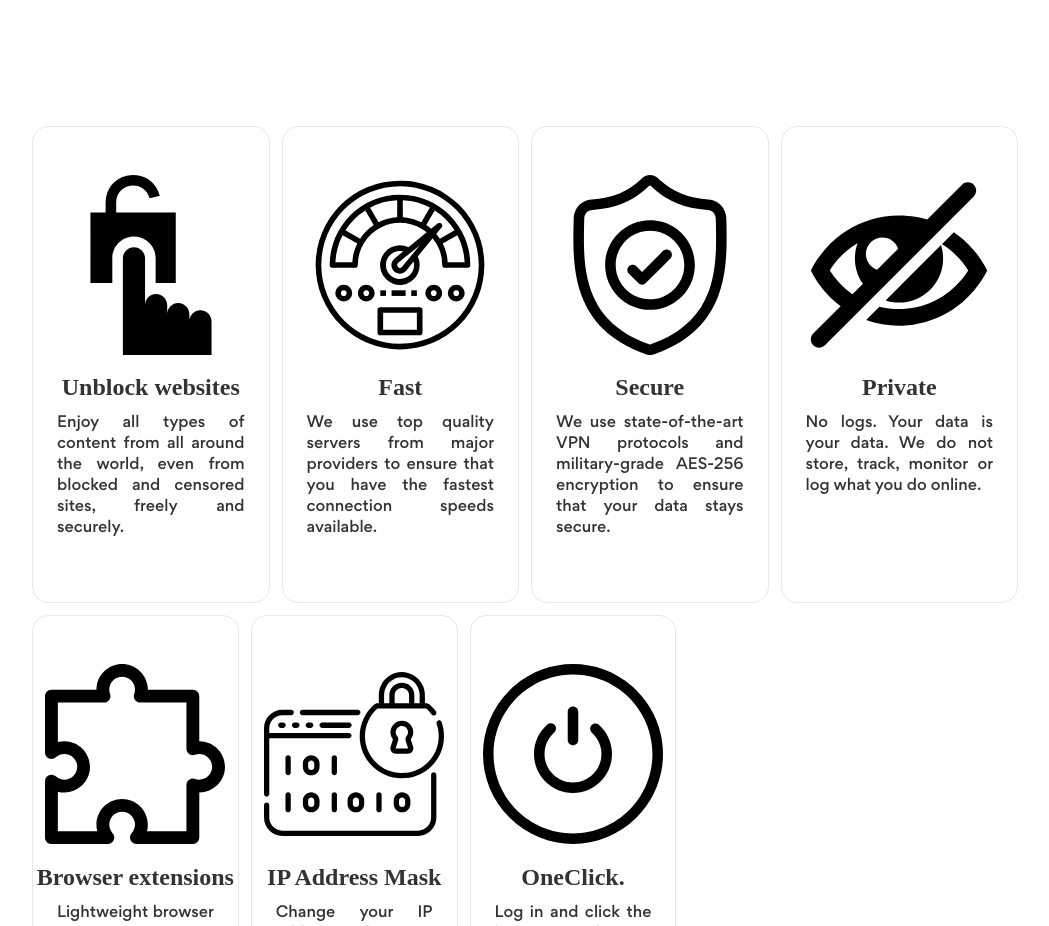
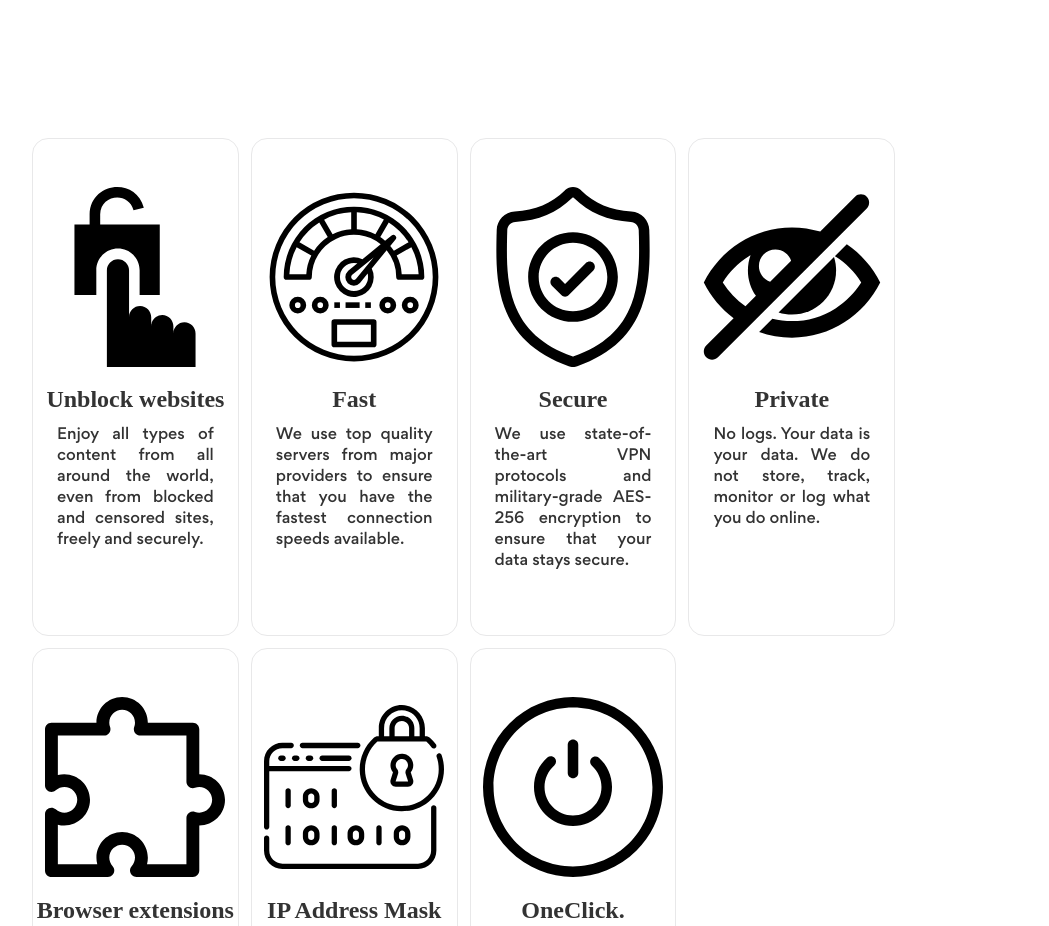
Before and after one commit to txvvgnx/txvvgnx.github.io, a plain HTML site: page genesis/features.html in a window 1280 px wide. Shown: the part 840-1766 px from the top of the page, without its empty margins (102-1151 px from the left). Drawn offline with Linux system fonts and the light colour scheme; a web font is replaced by a local one.

Commit message:
Update featurestyles.css

```diff
--- a/genesis/styles/featurestyles.css
+++ b/genesis/styles/featurestyles.css
@@ -165,13 +165,14 @@ svg {
 }
 
 .feature-category {
-    width: 23%;
+    width: 20%;
     border-radius: 16px;
     border: 1px solid rgb(232, 232, 233);
     padding-top: 48px;
     padding-bottom: 48px;
     margin-left: 6px;
     margin-right: 6px;
+    margin-top: 12px;
 }
 
 .feature-category-2 {
```
